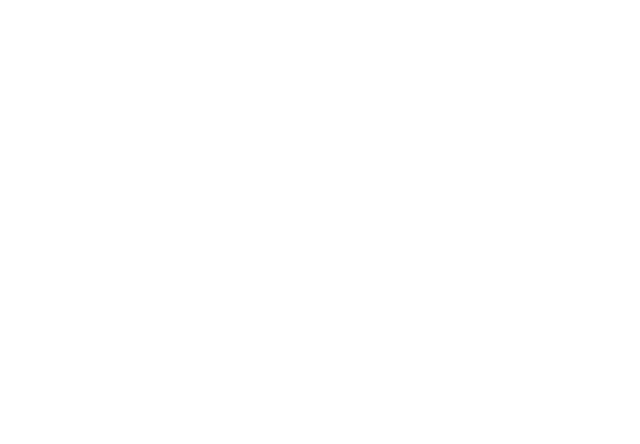
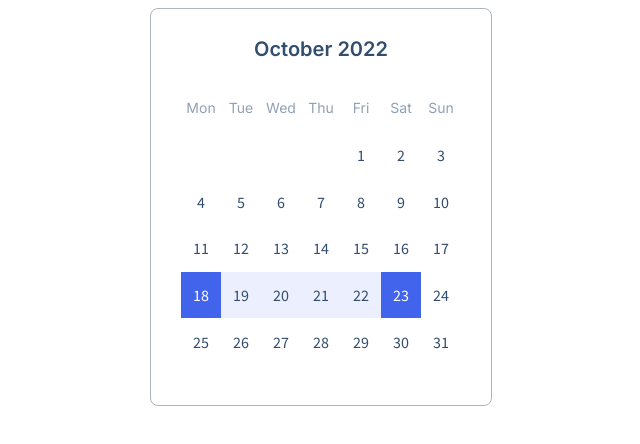
Before and after one commit to klyukinaxen/htmlcss-20220616_xenia-klyukina, a website: page 05-lection3/03-calendar/index.html in a window 1280 px wide. Shown: the whole page, without its empty margins (319-959 px from the left). Drawn offline with Linux system fonts and the light colour scheme.

Commit message:
add solution for task calendar.add colors,new font

```diff
--- a/05-lection3/03-calendar/calendar.css
+++ b/05-lection3/03-calendar/calendar.css
@@ -0,0 +1,68 @@
+.calendar {
+    border: 1px solid var(--grey-3);
+    border-radius: 8px;
+    width: 100%;
+    max-width: 280px;
+    padding: 28px 30px 40px 30px;
+    margin: 0 auto;
+}
+
+.calendar__title {
+    font-family: 'Inter';
+    font-style: normal;
+    font-weight: 600;
+    font-size: 20px;
+    line-height: 24px;
+    color: var(--blue-text);
+
+    display: flex;
+    justify-content: center;
+}
+
+.calendar__inner {
+    display: grid;
+    grid-template-columns: repeat(7, 1fr);
+    grid-template-rows: repeat(6, 1fr);
+
+    position: absolute;
+    top: 0;
+    left: 0;
+    bottom: 0;
+    right: 0;
+}
+
+.calendar__wrapper {
+    padding-bottom: 100%;
+    margin-top: 24px;
+    position: relative;
+}
+
+.calendar__item {
+    display: flex;
+    justify-content: center;
+    align-items: center;
+    font-family: 'Source Sans Pro';
+    font-style: normal;
+    font-weight: 400;
+    font-size: 16px;
+    line-height: 20px;
+    color: var(--blue-text);
+}
+
+.calendar__item_day {
+    font-family: 'Inter';
+    font-style: normal;
+    font-weight: 400;
+    font-size: 14px;
+    line-height: 20px;
+    color: var(--light-blue);
+}
+
+.calendar__item_between-active {
+    background-color: var(--low-opacity-light-purple);
+}
+
+.calendar__item_active {
+    background: var(--blue-purple);
+    color: #ffffff;
+}
--- a/05-lection3/03-calendar/index.html
+++ b/05-lection3/03-calendar/index.html
@@ -2,11 +2,67 @@
 <!-- Страница с календарем -->
 <html lang="ru">
     <head>
-        <link rel="stylesheet" href="../../assets/css/main.css">
-        <link rel="stylesheet" href="./calendar.css">
+        <link rel="stylesheet" href="../../assets/css/main.css" />
+        <link rel="stylesheet" href="./calendar.css" />
         <title>Calendar</title>
     </head>
     <body>
-
+        <div class="calendar">
+            <div class="calendar__title">October 2022</div>
+            <div class="calendar__wrapper">
+                <div class="calendar__inner">
+                    <span class="calendar__item calendar__item_day">Mon</span>
+                    <span class="calendar__item calendar__item_day">Tue</span>
+                    <span class="calendar__item calendar__item_day">Wed</span>
+                    <span class="calendar__item calendar__item_day">Thu</span>
+                    <span class="calendar__item calendar__item_day">Fri</span>
+                    <span class="calendar__item calendar__item_day">Sat</span>
+                    <span class="calendar__item calendar__item_day">Sun</span>
+                    <span class="calendar__item"></span>
+                    <span class="calendar__item"></span>
+                    <span class="calendar__item"></span>
+                    <span class="calendar__item"></span>
+                    <span class="calendar__item">1</span>
+                    <span class="calendar__item">2</span>
+                    <span class="calendar__item">3</span>
+                    <span class="calendar__item">4</span>
+                    <span class="calendar__item">5</span>
+                    <span class="calendar__item">6</span>
+                    <span class="calendar__item">7</span>
+                    <span class="calendar__item">8</span>
+                    <span class="calendar__item">9</span>
+                    <span class="calendar__item">10</span>
+                    <span class="calendar__item">11</span>
+                    <span class="calendar__item">12</span>
+                    <span class="calendar__item">13</span>
+                    <span class="calendar__item">14</span>
+                    <span class="calendar__item">15</span>
+                    <span class="calendar__item">16</span>
+                    <span class="calendar__item">17</span>
+                    <span class="calendar__item calendar__item_active">18</span>
+                    <span class="calendar__item calendar__item_between-active"
+                        >19</span
+                    >
+                    <span class="calendar__item calendar__item_between-active"
+                        >20</span
+                    >
+                    <span class="calendar__item calendar__item_between-active"
+                        >21</span
+                    >
+                    <span class="calendar__item calendar__item_between-active"
+                        >22</span
+                    >
+                    <span class="calendar__item calendar__item_active">23</span>
+                    <span class="calendar__item">24</span>
+                    <span class="calendar__item">25</span>
+                    <span class="calendar__item">26</span>
+                    <span class="calendar__item">27</span>
+                    <span class="calendar__item">28</span>
+                    <span class="calendar__item">29</span>
+                    <span class="calendar__item">30</span>
+                    <span class="calendar__item">31</span>
+                </div>
+            </div>
+        </div>
     </body>
 </html>
--- a/assets/css/main.css
+++ b/assets/css/main.css
@@ -6,8 +6,13 @@
     --pink: #f784ad;
     --purple: #7048e8;
     --purple-1: #5028c6;
+    --purple-2: #a0b1f5;
+    --purple-3: rgba(160, 177, 245, 0.2);
+    --blue-purple: #4263eb;
     --blue: #374fc7;
     --blue-1: #2342c0;
+    --blue-5: #334d6e;
+    --blue-6: #90a0b7;
     --red: #f03d3e;
     --grey-1: #f8f9fa;
     --grey-2: #dde2e5;
@@ -24,6 +29,12 @@
 
     --blue-hover: var(--blue-1);
     --purple-hover: var(--purple-1);
+
+    --blue-text: var(--blue-5);
+    --light-blue: var(--blue-6);
+
+    --light-purple: var(--purple-2);
+    --low-opacity-light-purple: var(--purple-3);
 }
 
 * {
--- a/assets/fonts/fonts.css
+++ b/assets/fonts/fonts.css
@@ -1,2 +1,3 @@
 @import url('https://fonts.googleapis.com/css2?family=Roboto:ital,wght@0,100;0,300;0,400;0,500;0,700;0,900;1,100;1,300;1,400;1,500;1,700;1,900&display=swap');
 @import url('https://fonts.googleapis.com/css2?family=Inter:ital,wght@0,100;0,300;0,400;0,500;0,700;0,900;1,100;1,300;1,400;1,500;1,700;1,900&display=swap');
+@import url('https://fonts.googleapis.com/css2?family=Inter:wght@200;400;600&family=Source+Sans+Pro:wght@300;400;600;700&display=swap');
```
